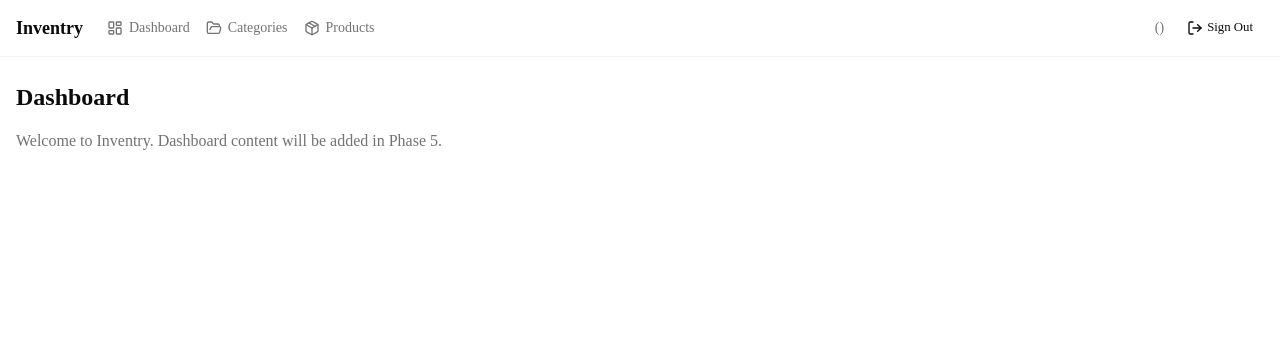
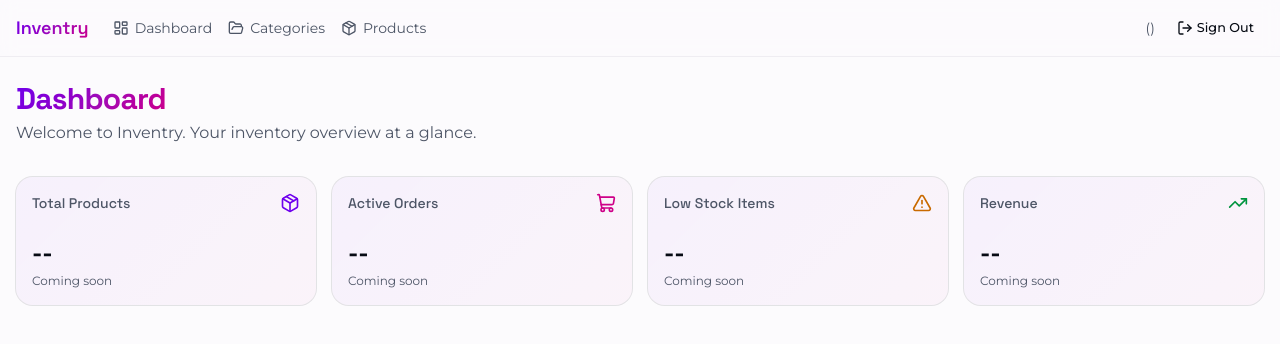
Before and after one commit to FARDIN98/inventry-frontend, a Next.js app: page /dashboard in a window 1280 px wide. Shown: the top 344 px of the page. Built offline with nearby package versions, Linux system fonts and the light colour scheme; no server answers.

Commit message:
feat: enhance UI components and layout with new styles and gradients

```diff
--- a/app/(protected)/admin/users/page.tsx
+++ b/app/(protected)/admin/users/page.tsx
@@ -1,7 +1,7 @@
 export default function AdminUsersPage(): React.JSX.Element {
   return (
     <div>
-      <h1 className="text-2xl font-bold mb-4">User Management</h1>
+      <h1 className="text-2xl font-bold font-heading mb-4">User Management</h1>
       <p className="text-muted-foreground">
         Admin-only page. User management features will be built here.
       </p>
--- a/app/(protected)/dashboard/page.tsx
+++ b/app/(protected)/dashboard/page.tsx
@@ -1,10 +1,76 @@
+import React from "react";
+import { Card, CardContent, CardHeader, CardTitle } from "@/components/ui/card";
+import { Package, ShoppingCart, AlertTriangle, TrendingUp } from "lucide-react";
+
 export default function DashboardPage(): React.JSX.Element {
   return (
-    <div>
-      <h1 className="text-2xl font-bold mb-4">Dashboard</h1>
-      <p className="text-muted-foreground">
-        Welcome to Inventry. Dashboard content will be added in Phase 5.
-      </p>
+    <div className="space-y-8">
+      <div>
+        <h1 className="text-3xl font-bold font-heading tracking-tight">
+          <span className="text-gradient-primary">Dashboard</span>
+        </h1>
+        <p className="text-muted-foreground mt-1">
+          Welcome to Inventry. Your inventory overview at a glance.
+        </p>
+      </div>
+
+      <div className="grid gap-4 sm:grid-cols-2 lg:grid-cols-4">
+        {/* Total Products */}
+        <Card className="bg-gradient-surface">
+          <CardHeader className="flex flex-row items-center justify-between pb-2">
+            <CardTitle className="text-sm font-medium text-muted-foreground">
+              Total Products
+            </CardTitle>
+            <Package className="size-5 text-primary" />
+          </CardHeader>
+          <CardContent>
+            <div className="text-2xl font-bold font-heading">--</div>
+            <p className="text-xs text-muted-foreground mt-1">Coming soon</p>
+          </CardContent>
+        </Card>
+
+        {/* Active Orders */}
+        <Card className="bg-gradient-surface">
+          <CardHeader className="flex flex-row items-center justify-between pb-2">
+            <CardTitle className="text-sm font-medium text-muted-foreground">
+              Active Orders
+            </CardTitle>
+            <ShoppingCart className="size-5 text-secondary" />
+          </CardHeader>
+          <CardContent>
+            <div className="text-2xl font-bold font-heading">--</div>
+            <p className="text-xs text-muted-foreground mt-1">Coming soon</p>
+          </CardContent>
+        </Card>
+
+        {/* Low Stock Items */}
+        <Card className="bg-gradient-surface">
+          <CardHeader className="flex flex-row items-center justify-between pb-2">
+            <CardTitle className="text-sm font-medium text-muted-foreground">
+              Low Stock Items
+            </CardTitle>
+            <AlertTriangle className="size-5 text-warning" />
+          </CardHeader>
+          <CardContent>
+            <div className="text-2xl font-bold font-heading">--</div>
+            <p className="text-xs text-muted-foreground mt-1">Coming soon</p>
+          </CardContent>
+        </Card>
+
+        {/* Revenue */}
+        <Card className="bg-gradient-surface">
+          <CardHeader className="flex flex-row items-center justify-between pb-2">
+            <CardTitle className="text-sm font-medium text-muted-foreground">
+              Revenue
+            </CardTitle>
+            <TrendingUp className="size-5 text-success" />
+          </CardHeader>
+          <CardContent>
+            <div className="text-2xl font-bold font-heading">--</div>
+            <p className="text-xs text-muted-foreground mt-1">Coming soon</p>
+          </CardContent>
+        </Card>
+      </div>
     </div>
   );
 }
--- a/app/forbidden/page.tsx
+++ b/app/forbidden/page.tsx
@@ -6,7 +6,7 @@ export default function ForbiddenPage(): React.JSX.Element {
   return (
     <div className="flex min-h-screen flex-col items-center justify-center px-4 text-center">
       <ShieldAlert className="size-16 text-destructive mb-4" />
-      <h1 className="text-3xl font-bold mb-2">403 — Forbidden</h1>
+      <h1 className="text-3xl font-bold font-heading mb-2">403 — Forbidden</h1>
       <p className="text-muted-foreground mb-6">
         You do not have permission to access this page.
       </p>
--- a/app/globals.css
+++ b/app/globals.css
@@ -7,9 +7,9 @@
 @theme inline {
   --color-background: var(--background);
   --color-foreground: var(--foreground);
-  --font-sans: var(--font-sans);
-  --font-mono: var(--font-geist-mono);
-  --font-heading: var(--font-sans);
+  --font-sans: var(--font-montserrat);
+  --font-mono: var(--font-jetbrains-mono);
+  --font-heading: var(--font-space-grotesk);
   --color-sidebar-ring: var(--sidebar-ring);
   --color-sidebar-border: var(--sidebar-border);
   --color-sidebar-accent-foreground: var(--sidebar-accent-foreground);
@@ -27,6 +27,10 @@
   --color-input: var(--input);
   --color-border: var(--border);
   --color-destructive: var(--destructive);
+  --color-success: var(--success);
+  --color-success-foreground: var(--success-foreground);
+  --color-warning: var(--warning);
+  --color-warning-foreground: var(--warning-foreground);
   --color-accent-foreground: var(--accent-foreground);
   --color-accent: var(--accent);
   --color-muted-foreground: var(--muted-foreground);
@@ -48,73 +52,83 @@
   --radius-4xl: calc(var(--radius) * 2.6);
 }
 
+/* Gradient Design System — Light */
 :root {
-  --background: oklch(1 0 0);
-  --foreground: oklch(0.145 0 0);
+  --background: oklch(0.99 0.002 293);
+  --foreground: oklch(0.15 0.02 265);
   --card: oklch(1 0 0);
-  --card-foreground: oklch(0.145 0 0);
+  --card-foreground: oklch(0.15 0.02 265);
   --popover: oklch(1 0 0);
-  --popover-foreground: oklch(0.145 0 0);
-  --primary: oklch(0.205 0 0);
-  --primary-foreground: oklch(0.985 0 0);
-  --secondary: oklch(0.97 0 0);
-  --secondary-foreground: oklch(0.205 0 0);
-  --muted: oklch(0.97 0 0);
-  --muted-foreground: oklch(0.556 0 0);
-  --accent: oklch(0.97 0 0);
-  --accent-foreground: oklch(0.205 0 0);
-  --destructive: oklch(0.577 0.245 27.325);
-  --border: oklch(0.922 0 0);
-  --input: oklch(0.922 0 0);
-  --ring: oklch(0.708 0 0);
-  --chart-1: oklch(0.87 0 0);
-  --chart-2: oklch(0.556 0 0);
-  --chart-3: oklch(0.439 0 0);
-  --chart-4: oklch(0.371 0 0);
-  --chart-5: oklch(0.269 0 0);
-  --radius: 0.625rem;
-  --sidebar: oklch(0.985 0 0);
-  --sidebar-foreground: oklch(0.145 0 0);
-  --sidebar-primary: oklch(0.205 0 0);
-  --sidebar-primary-foreground: oklch(0.985 0 0);
-  --sidebar-accent: oklch(0.97 0 0);
-  --sidebar-accent-foreground: oklch(0.205 0 0);
-  --sidebar-border: oklch(0.922 0 0);
-  --sidebar-ring: oklch(0.708 0 0);
+  --popover-foreground: oklch(0.15 0.02 265);
+  --primary: oklch(0.47 0.30 293);
+  --primary-foreground: oklch(1 0 0);
+  --secondary: oklch(0.55 0.25 349);
+  --secondary-foreground: oklch(1 0 0);
+  --muted: oklch(0.96 0.008 293);
+  --muted-foreground: oklch(0.45 0.03 265);
+  --accent: oklch(0.94 0.02 293);
+  --accent-foreground: oklch(0.15 0.02 265);
+  --destructive: oklch(0.53 0.22 27);
+  --success: oklch(0.58 0.17 150);
+  --success-foreground: oklch(1 0 0);
+  --warning: oklch(0.62 0.17 65);
+  --warning-foreground: oklch(0.15 0.02 265);
+  --border: oklch(0.91 0.01 293);
+  --input: oklch(0.91 0.01 293);
+  --ring: oklch(0.47 0.30 293);
+  --chart-1: oklch(0.47 0.30 293);
+  --chart-2: oklch(0.55 0.25 349);
+  --chart-3: oklch(0.58 0.17 150);
+  --chart-4: oklch(0.62 0.17 65);
+  --chart-5: oklch(0.53 0.22 27);
+  --radius: 0.75rem;
+  --sidebar: oklch(0.98 0.005 293);
+  --sidebar-foreground: oklch(0.15 0.02 265);
+  --sidebar-primary: oklch(0.47 0.30 293);
+  --sidebar-primary-foreground: oklch(1 0 0);
+  --sidebar-accent: oklch(0.94 0.02 293);
+  --sidebar-accent-foreground: oklch(0.15 0.02 265);
+  --sidebar-border: oklch(0.91 0.01 293);
+  --sidebar-ring: oklch(0.47 0.30 293);
 }
 
+/* Gradient Design System — Dark */
 .dark {
-  --background: oklch(0.145 0 0);
-  --foreground: oklch(0.985 0 0);
-  --card: oklch(0.205 0 0);
-  --card-foreground: oklch(0.985 0 0);
-  --popover: oklch(0.205 0 0);
-  --popover-foreground: oklch(0.985 0 0);
-  --primary: oklch(0.922 0 0);
-  --primary-foreground: oklch(0.205 0 0);
-  --secondary: oklch(0.269 0 0);
-  --secondary-foreground: oklch(0.985 0 0);
-  --muted: oklch(0.269 0 0);
-  --muted-foreground: oklch(0.708 0 0);
-  --accent: oklch(0.269 0 0);
-  --accent-foreground: oklch(0.985 0 0);
-  --destructive: oklch(0.704 0.191 22.216);
+  --background: oklch(0.13 0.015 265);
+  --foreground: oklch(0.97 0.005 293);
+  --card: oklch(0.18 0.02 265);
+  --card-foreground: oklch(0.97 0.005 293);
+  --popover: oklch(0.18 0.02 265);
+  --popover-foreground: oklch(0.97 0.005 293);
+  --primary: oklch(0.60 0.28 293);
+  --primary-foreground: oklch(1 0 0);
+  --secondary: oklch(0.62 0.23 349);
+  --secondary-foreground: oklch(1 0 0);
+  --muted: oklch(0.22 0.02 265);
+  --muted-foreground: oklch(0.65 0.03 265);
+  --accent: oklch(0.22 0.03 293);
+  --accent-foreground: oklch(0.97 0.005 293);
+  --destructive: oklch(0.60 0.20 27);
+  --success: oklch(0.62 0.17 150);
+  --success-foreground: oklch(1 0 0);
+  --warning: oklch(0.68 0.17 65);
+  --warning-foreground: oklch(0.15 0.02 265);
   --border: oklch(1 0 0 / 10%);
   --input: oklch(1 0 0 / 15%);
-  --ring: oklch(0.556 0 0);
-  --chart-1: oklch(0.87 0 0);
-  --chart-2: oklch(0.556 0 0);
-  --chart-3: oklch(0.439 0 0);
-  --chart-4: oklch(0.371 0 0);
-  --chart-5: oklch(0.269 0 0);
-  --sidebar: oklch(0.205 0 0);
-  --sidebar-foreground: oklch(0.985 0 0);
-  --sidebar-primary: oklch(0.488 0.243 264.376);
-  --sidebar-primary-foreground: oklch(0.985 0 0);
-  --sidebar-accent: oklch(0.269 0 0);
-  --sidebar-accent-foreground: oklch(0.985 0 0);
+  --ring: oklch(0.60 0.28 293);
+  --chart-1: oklch(0.60 0.28 293);
+  --chart-2: oklch(0.62 0.23 349);
+  --chart-3: oklch(0.62 0.17 150);
+  --chart-4: oklch(0.68 0.17 65);
+  --chart-5: oklch(0.60 0.20 27);
+  --sidebar: oklch(0.18 0.02 265);
+  --sidebar-foreground: oklch(0.97 0.005 293);
+  --sidebar-primary: oklch(0.60 0.28 293);
+  --sidebar-primary-foreground: oklch(1 0 0);
+  --sidebar-accent: oklch(0.22 0.03 293);
+  --sidebar-accent-foreground: oklch(0.97 0.005 293);
   --sidebar-border: oklch(1 0 0 / 10%);
-  --sidebar-ring: oklch(0.556 0 0);
+  --sidebar-ring: oklch(0.60 0.28 293);
 }
 
 @layer base {
@@ -128,3 +142,30 @@
     @apply font-sans;
   }
 }
+
+@layer utilities {
+  .bg-gradient-primary {
+    background-image: linear-gradient(135deg, var(--primary), var(--secondary));
+  }
+  .bg-gradient-surface {
+    background-image: linear-gradient(
+      135deg,
+      color-mix(in oklch, var(--primary), transparent 96%),
+      color-mix(in oklch, var(--secondary), transparent 97%)
+    );
+  }
+  .text-gradient-primary {
+    display: inline-block;
+    background-image: linear-gradient(135deg, var(--primary), var(--secondary));
+    -webkit-background-clip: text;
+    -webkit-text-fill-color: transparent;
+    background-clip: text;
+    color: transparent; /* fallback for non-webkit */
+  }
+  .shadow-gradient {
+    box-shadow: 0 4px 20px -4px color-mix(in oklch, var(--primary), transparent 60%);
+  }
+  .shadow-gradient-lg {
+    box-shadow: 0 8px 32px -4px color-mix(in oklch, var(--primary), transparent 45%);
+  }
+}
--- a/app/layout.tsx
+++ b/app/layout.tsx
@@ -1,14 +1,21 @@
 import type { Metadata } from "next";
-import { Geist, Geist_Mono } from "next/font/google";
+import { Montserrat, Space_Grotesk, JetBrains_Mono } from "next/font/google";
 import "./globals.css";
 
-const geistSans = Geist({
-  variable: "--font-geist-sans",
+const montserrat = Montserrat({
+  variable: "--font-montserrat",
   subsets: ["latin"],
+  weight: ["100", "200", "300", "400", "500", "600", "700", "800", "900"],
 });
 
-const geistMono = Geist_Mono({
-  variable: "--font-geist-mono",
+const spaceGrotesk = Space_Grotesk({
+  variable: "--font-space-grotesk",
+  subsets: ["latin"],
+  weight: ["300", "400", "500", "600", "700"],
+});
+
+const jetbrainsMono = JetBrains_Mono({
+  variable: "--font-jetbrains-mono",
   subsets: ["latin"],
 });
 
@@ -25,7 +32,7 @@ export default function RootLayout({
   return (
     <html
       lang="en"
-      className={`${geistSans.variable} ${geistMono.variable} h-full antialiased`}
+      className={`${montserrat.variable} ${spaceGrotesk.variable} ${jetbrainsMono.variable} h-full antialiased`}
     >
       <body className="min-h-full flex flex-col">{children}</body>
     </html>
--- a/components/ui/button.tsx
+++ b/components/ui/button.tsx
@@ -5,13 +5,14 @@ import { Slot } from "radix-ui"
 import { cn } from "@/lib/utils"
 
 const buttonVariants = cva(
-  "group/button inline-flex shrink-0 items-center justify-center rounded-lg border border-transparent bg-clip-padding text-sm font-medium whitespace-nowrap transition-all outline-none select-none focus-visible:border-ring focus-visible:ring-3 focus-visible:ring-ring/50 active:not-aria-[haspopup]:translate-y-px disabled:pointer-events-none disabled:opacity-50 aria-invalid:border-destructive aria-invalid:ring-3 aria-invalid:ring-destructive/20 dark:aria-invalid:border-destructive/50 dark:aria-invalid:ring-destructive/40 [&_svg]:pointer-events-none [&_svg]:shrink-0 [&_svg:not([class*='size-'])]:size-4",
+  "group/button inline-flex shrink-0 items-center justify-center rounded-lg text-sm font-medium whitespace-nowrap transition-all outline-none select-none focus-visible:border-ring focus-visible:ring-3 focus-visible:ring-ring/50 active:not-aria-[haspopup]:translate-y-px disabled:pointer-events-none disabled:opacity-50 aria-invalid:border-destructive aria-invalid:ring-3 aria-invalid:ring-destructive/20 dark:aria-invalid:border-destructive/50 dark:aria-invalid:ring-destructive/40 [&_svg]:pointer-events-none [&_svg]:shrink-0 [&_svg:not([class*='size-'])]:size-4",
   {
     variants: {
       variant: {
-        default: "bg-primary text-primary-foreground [a]:hover:bg-primary/80",
+        default:
+          "bg-gradient-primary text-white shadow-gradient hover:shadow-gradient-lg hover:brightness-110 active:brightness-95",
         outline:
-          "border-border bg-background hover:bg-muted hover:text-foreground aria-expanded:bg-muted aria-expanded:text-foreground dark:border-input dark:bg-input/30 dark:hover:bg-input/50",
+          "border border-border bg-background hover:bg-muted hover:text-foreground aria-expanded:bg-muted aria-expanded:text-foreground dark:border-input dark:bg-input/30 dark:hover:bg-input/50",
         secondary:
           "bg-secondary text-secondary-foreground hover:bg-secondary/80 aria-expanded:bg-secondary aria-expanded:text-secondary-foreground",
         ghost:
@@ -22,10 +23,10 @@ const buttonVariants = cva(
       },
       size: {
         default:
-          "h-8 gap-1.5 px-2.5 has-data-[icon=inline-end]:pr-2 has-data-[icon=inline-start]:pl-2",
+          "h-9 gap-2 px-4 has-data-[icon=inline-end]:pr-3 has-data-[icon=inline-start]:pl-3",
         xs: "h-6 gap-1 rounded-[min(var(--radius-md),10px)] px-2 text-xs in-data-[slot=button-group]:rounded-lg has-data-[icon=inline-end]:pr-1.5 has-data-[icon=inline-start]:pl-1.5 [&_svg:not([class*='size-'])]:size-3",
         sm: "h-7 gap-1 rounded-[min(var(--radius-md),12px)] px-2.5 text-[0.8rem] in-data-[slot=button-group]:rounded-lg has-data-[icon=inline-end]:pr-1.5 has-data-[icon=inline-start]:pl-1.5 [&_svg:not([class*='size-'])]:size-3.5",
-        lg: "h-9 gap-1.5 px-2.5 has-data-[icon=inline-end]:pr-2 has-data-[icon=inline-start]:pl-2",
+        lg: "h-11 gap-2 px-5 text-base has-data-[icon=inline-end]:pr-4 has-data-[icon=inline-start]:pl-4",
         icon: "size-8",
         "icon-xs":
           "size-6 rounded-[min(var(--radius-md),10px)] in-data-[slot=button-group]:rounded-lg [&_svg:not([class*='size-'])]:size-3",
--- a/components/ui/input.tsx
+++ b/components/ui/input.tsx
@@ -8,7 +8,7 @@ function Input({ className, type, ...props }: React.ComponentProps<"input">) {
       type={type}
       data-slot="input"
       className={cn(
-        "h-8 w-full min-w-0 rounded-lg border border-input bg-transparent px-2.5 py-1 text-base transition-colors outline-none file:inline-flex file:h-6 file:border-0 file:bg-transparent file:text-sm file:font-medium file:text-foreground placeholder:text-muted-foreground focus-visible:border-ring focus-visible:ring-3 focus-visible:ring-ring/50 disabled:pointer-events-none disabled:cursor-not-allowed disabled:bg-input/50 disabled:opacity-50 aria-invalid:border-destructive aria-invalid:ring-3 aria-invalid:ring-destructive/20 md:text-sm dark:bg-input/30 dark:disabled:bg-input/80 dark:aria-invalid:border-destructive/50 dark:aria-invalid:ring-destructive/40",
+        "h-10 w-full min-w-0 rounded-lg border border-input bg-muted/30 px-3 py-1 text-base transition-colors outline-none file:inline-flex file:h-6 file:border-0 file:bg-transparent file:text-sm file:font-medium file:text-foreground placeholder:text-muted-foreground focus-visible:border-ring focus-visible:ring-3 focus-visible:ring-ring/50 disabled:pointer-events-none disabled:cursor-not-allowed disabled:bg-input/50 disabled:opacity-50 aria-invalid:border-destructive aria-invalid:ring-3 aria-invalid:ring-destructive/20 md:text-sm dark:bg-input/30 dark:disabled:bg-input/80 dark:aria-invalid:border-destructive/50 dark:aria-invalid:ring-destructive/40",
         className
       )}
       {...props}
--- a/components/ui/tabs.tsx
+++ b/components/ui/tabs.tsx
@@ -66,7 +66,7 @@ function TabsTrigger({
         "relative inline-flex h-[calc(100%-1px)] flex-1 items-center justify-center gap-1.5 rounded-md border border-transparent px-1.5 py-0.5 text-sm font-medium whitespace-nowrap text-foreground/60 transition-all group-data-vertical/tabs:w-full group-data-vertical/tabs:justify-start hover:text-foreground focus-visible:border-ring focus-visible:ring-[3px] focus-visible:ring-ring/50 focus-visible:outline-1 focus-visible:outline-ring disabled:pointer-events-none disabled:opacity-50 has-data-[icon=inline-end]:pr-1 has-data-[icon=inline-start]:pl-1 dark:text-muted-foreground dark:hover:text-foreground group-data-[variant=default]/tabs-list:data-active:shadow-sm group-data-[variant=line]/tabs-list:data-active:shadow-none [&_svg]:pointer-events-none [&_svg]:shrink-0 [&_svg:not([class*='size-'])]:size-4",
         "group-data-[variant=line]/tabs-list:bg-transparent group-data-[variant=line]/tabs-list:data-active:bg-transparent dark:group-data-[variant=line]/tabs-list:data-active:border-transparent dark:group-data-[variant=line]/tabs-list:data-active:bg-transparent",
         "data-active:bg-background data-active:text-foreground dark:data-active:border-input dark:data-active:bg-input/30 dark:data-active:text-foreground",
-        "after:absolute after:bg-foreground after:opacity-0 after:transition-opacity group-data-horizontal/tabs:after:inset-x-0 group-data-horizontal/tabs:after:bottom-[-5px] group-data-horizontal/tabs:after:h-0.5 group-data-vertical/tabs:after:inset-y-0 group-data-vertical/tabs:after:-right-1 group-data-vertical/tabs:after:w-0.5 group-data-[variant=line]/tabs-list:data-active:after:opacity-100",
+        "after:absolute after:bg-primary after:opacity-0 after:transition-opacity group-data-horizontal/tabs:after:inset-x-0 group-data-horizontal/tabs:after:bottom-[-5px] group-data-horizontal/tabs:after:h-0.5 group-data-vertical/tabs:after:inset-y-0 group-data-vertical/tabs:after:-right-1 group-data-vertical/tabs:after:w-0.5 group-data-[variant=line]/tabs-list:data-active:after:opacity-100",
         className
       )}
       {...props}
```
Also changed, not shown: app/auth/page.tsx (+12 -3 lines), app/page.tsx (+49 -55 lines), components/auth/login-form.tsx (+6 -5 lines), components/auth/signup-form.tsx (+5 -5 lines).
